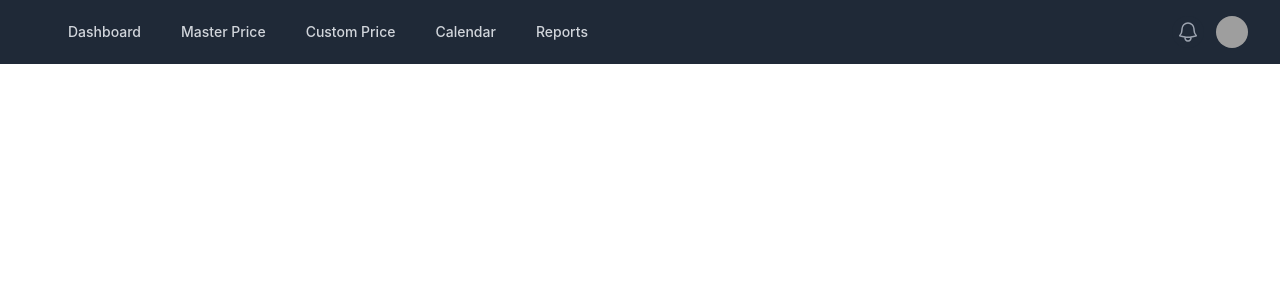
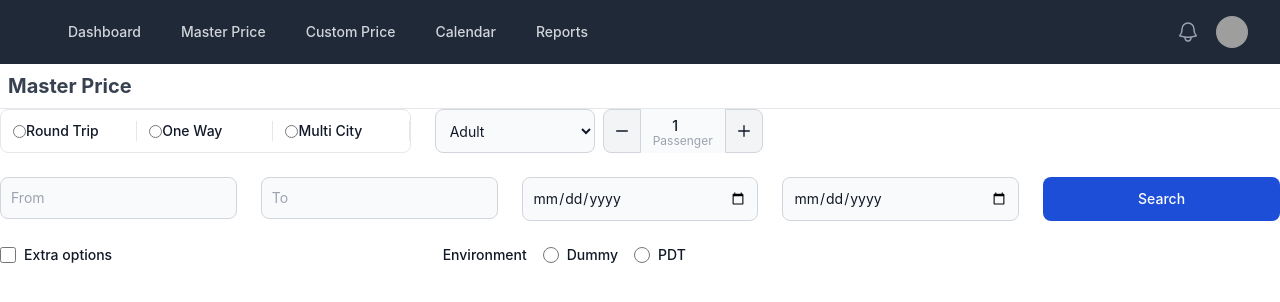
Before and after one commit to smfahim25/flight-search-task, a React (Create React App) app: page / in a window 1280 px wide. Shown: the top 302 px of the page. Built offline with nearby package versions, Linux system fonts and the light colour scheme; grey boxes are pictures that could not be loaded.

Commit message:
added flight search input form

```diff
--- a/src/App.js
+++ b/src/App.js
@@ -1,10 +1,12 @@
 import "./App.css";
+import FlightSearch from "./components/FlightSearch/FlightSearch";
 import Navbar from "./components/Navbar/Navbar";
 
 function App() {
   return (
     <div>
       <Navbar />
+      <FlightSearch />
     </div>
   );
 }
--- /dev/null
+++ b/src/components/FlightSearch/FlightSearch.js
@@ -0,0 +1,240 @@
+import React, { useState } from "react";
+
+const FlightSearch = () => {
+  const [passenger, setPassenger] = useState(1);
+
+  return (
+    <div>
+      <div>
+        <h2 className="text-xl font-bold text-gray-700 m-2">Master Price</h2>
+        <hr class="h-px bg-gray-200 border-0 dark:bg-gray-700"></hr>
+      </div>
+      <form>
+        <div class="grid gap-6 mb-6 md:grid-cols-3">
+          <ul className="items-center w-full text-sm font-medium text-gray-900 bg-white border border-gray-200 rounded-lg sm:flex dark:bg-gray-700 dark:border-gray-600 dark:text-white">
+            <li className="w-full border-b border-gray-200 sm:border-b-0 sm:border-r dark:border-gray-600">
+              <div className="flex items-center ps-3">
+                <input
+                  id="horizontal-list-radio-license"
+                  type="radio"
+                  value="Driver License"
+                  name="list-radio"
+                  className="hidden-input" // Hide the default radio button
+                />
+                <label htmlFor="horizontal-list-radio-license">
+                  Round Trip
+                </label>
+              </div>
+            </li>
+            <li className="w-full border-b border-gray-200 sm:border-b-0 sm:border-r dark:border-gray-600">
+              <div className="flex items-center ps-3">
+                <input
+                  id="horizontal-list-radio-license"
+                  type="radio"
+                  value="Driver License"
+                  name="list-radio"
+                  className="hidden-input" // Hide the default radio button
+                />
+                <label htmlFor="horizontal-list-radio-license">One Way</label>
+              </div>
+            </li>
+            <li className="w-full border-b border-gray-200 sm:border-b-0 sm:border-r dark:border-gray-600">
+              <div className="flex items-center ps-3">
+                <input
+                  id="horizontal-list-radio-license"
+                  type="radio"
+                  value="Driver License"
+                  name="list-radio"
+                  className="hidden-input" // Hide the default radio button
+                />
+                <label htmlFor="horizontal-list-radio-license">
+                  Multi City
+                </label>
+              </div>
+            </li>
+          </ul>
+          <div className="flex">
+            <select
+              id="passengers"
+              class="bg-gray-50 border border-gray-300 text-gray-900 text-sm rounded-lg focus:ring-blue-500 focus:border-blue-500 block w-full p-2.5  max-w-[10rem] mr-2"
+            >
+              <option selected>Adult</option>
+              <option value="child">Child</option>
+              <option value="infant">Infant</option>
+            </select>
+
+            <div class="relative flex items-center max-w-[10rem]">
+              <button
+                type="button"
+                id="decrement-button"
+                data-input-counter-decrement="bedrooms-input"
+                class="bg-gray-100 dark:bg-gray-700 dark:hover:bg-gray-600 dark:border-gray-600 hover:bg-gray-200 border border-gray-300 rounded-s-lg p-3 h-11 focus:ring-gray-100 dark:focus:ring-gray-700 focus:ring-2 focus:outline-none"
+                onClick={() => setPassenger(passenger > 1 ? passenger - 1 : 1)}
+              >
+                <svg
+                  class="w-3 h-3 text-gray-900 dark:text-white"
+                  aria-hidden="true"
+                  xmlns="http://www.w3.org/2000/svg"
+                  fill="none"
+                  viewBox="0 0 18 2"
+                >
+                  <path
+                    stroke="currentColor"
+                    stroke-linecap="round"
+                    stroke-linejoin="round"
+                    stroke-width="2"
+                    d="M1 1h16"
+                  />
+                </svg>
+              </button>
+              <input
+                type="number"
+                id="bedrooms-input"
+                data-input-counter
+                aria-describedby="helper-text-explanation"
+                class="bg-gray-50 border-x-0 border-gray-300 h-11 font-medium text-center text-gray-900 text-sm focus:ring-blue-500 focus:border-blue-500 block w-full pb-3 "
+                placeholder=""
+                onChange={(e) => setPassenger(e.target.value)}
+                value={passenger}
+                required
+              />
+              <div class="absolute bottom-1 start-1/2 -translate-x-1/2 rtl:translate-x-1/2 flex items-center text-xs text-gray-400 space-x-1 rtl:space-x-reverse">
+                <span>Passenger</span>
+              </div>
+              <button
+                type="button"
+                id="increment-button"
+                data-input-counter-increment="bedrooms-input"
+                class="bg-gray-100 dark:bg-gray-700 dark:hover:bg-gray-600 dark:border-gray-600 hover:bg-gray-200 border border-gray-300 rounded-e-lg p-3 h-11 focus:ring-gray-100 dark:focus:ring-gray-700 focus:ring-2 focus:outline-none"
+                onClick={() => setPassenger(passenger + 1)}
+              >
+                <svg
+                  class="w-3 h-3 text-gray-900 dark:text-white"
+                  aria-hidden="true"
+                  xmlns="http://www.w3.org/2000/svg"
+                  fill="none"
+                  viewBox="0 0 18 18"
+                >
+                  <path
+                    stroke="currentColor"
+                    stroke-linecap="round"
+                    stroke-linejoin="round"
+                    stroke-width="2"
+                    d="M9 1v16M1 9h16"
+                  />
+                </svg>
+              </button>
+            </div>
+          </div>
+        </div>
+        <div class="grid gap-6 mb-6 md:grid-cols-5">
+          <div>
+            <input
+              type="text"
+              id="from"
+              class="bg-gray-50 border border-gray-300 text-gray-900 text-sm rounded-lg focus:ring-blue-500 focus:border-blue-500 block w-full p-2.5 "
+              placeholder="From"
+              required
+            />
+          </div>
+          <div>
+            <input
+              type="text"
+              id="destination"
+              class="bg-gray-50 border border-gray-300 text-gray-900 text-sm rounded-lg focus:ring-blue-500 focus:border-blue-500 block w-full p-2.5 "
+              placeholder="To"
+              required
+            />
+          </div>
+          <div>
+            <input
+              type="date"
+              id="departure"
+              class="bg-gray-50 border border-gray-300 text-gray-900 text-sm rounded-lg focus:ring-blue-500 focus:border-blue-500 block w-full p-2.5 cursor-pointer"
+              placeholder="Departure"
+              required
+            />
+          </div>
+          <div>
+            <input
+              type="date"
+              id="return"
+              class="bg-gray-50 border border-gray-300 text-gray-900 text-sm rounded-lg focus:ring-blue-500 focus:border-blue-500 block w-full p-2.5"
+              placeholder="Return"
+            />
+          </div>
+          <button
+            type="submit"
+            class="text-white bg-blue-700 hover:bg-blue-800 focus:ring-4 focus:outline-none focus:ring-blue-300 font-medium rounded-lg text-sm w-full sm:w-auto px-5 py-2.5 text-center dark:bg-blue-600 dark:hover:bg-blue-700 dark:focus:ring-blue-800"
+          >
+            Search
+          </button>
+        </div>
+
+        <div class="grid gap-6 mb-6 md:grid-cols-3">
+          <div class="flex items-start mb-6">
+            <div class="flex items-center h-5">
+              <input
+                id="remember"
+                type="checkbox"
+                value=""
+                class="w-4 h-4 border border-gray-300 rounded bg-gray-50 focus:ring-3 focus:ring-blue-300 dark:bg-gray-700 dark:border-gray-600 dark:focus:ring-blue-600 dark:ring-offset-gray-800"
+                required
+              />
+            </div>
+            <label
+              for="remember"
+              class="ms-2 text-sm font-medium text-gray-900 dark:text-gray-300"
+            >
+              Extra options
+            </label>
+          </div>
+
+          <div class="flex mb-6">
+            <div class="flex items-center me-4">
+              <label
+                for="inline-radio"
+                class="ms-2 text-sm font-medium text-gray-900 dark:text-gray-300"
+              >
+                Environment
+              </label>
+            </div>
+            <div class="flex items-center me-4">
+              <input
+                id="inline-radio"
+                type="radio"
+                value=""
+                name="inline-radio-group"
+                class="w-4 h-4 text-blue-600 bg-gray-100 border-gray-300 focus:ring-blue-500 dark:focus:ring-blue-600 dark:ring-offset-gray-800 focus:ring-2 dark:bg-gray-700 dark:border-gray-600"
+              />
+              <label
+                for="inline-radio"
+                class="ms-2 text-sm font-medium text-gray-900 dark:text-gray-300"
+              >
+                Dummy
+              </label>
+            </div>
+            <div class="flex items-center me-4">
+              <input
+                id="inline-2-radio"
+                type="radio"
+                value=""
+                name="inline-radio-group"
+                class="w-4 h-4 text-blue-600 bg-gray-100 border-gray-300 focus:ring-blue-500 dark:focus:ring-blue-600 dark:ring-offset-gray-800 focus:ring-2 dark:bg-gray-700 dark:border-gray-600"
+              />
+              <label
+                for="inline-2-radio"
+                class="ms-2 text-sm font-medium text-gray-900 dark:text-gray-300"
+              >
+                PDT
+              </label>
+            </div>
+          </div>
+        </div>
+        <hr class="h-px bg-gray-200 border-0 dark:bg-gray-700"></hr>
+      </form>
+    </div>
+  );
+};
+
+export default FlightSearch;
```
